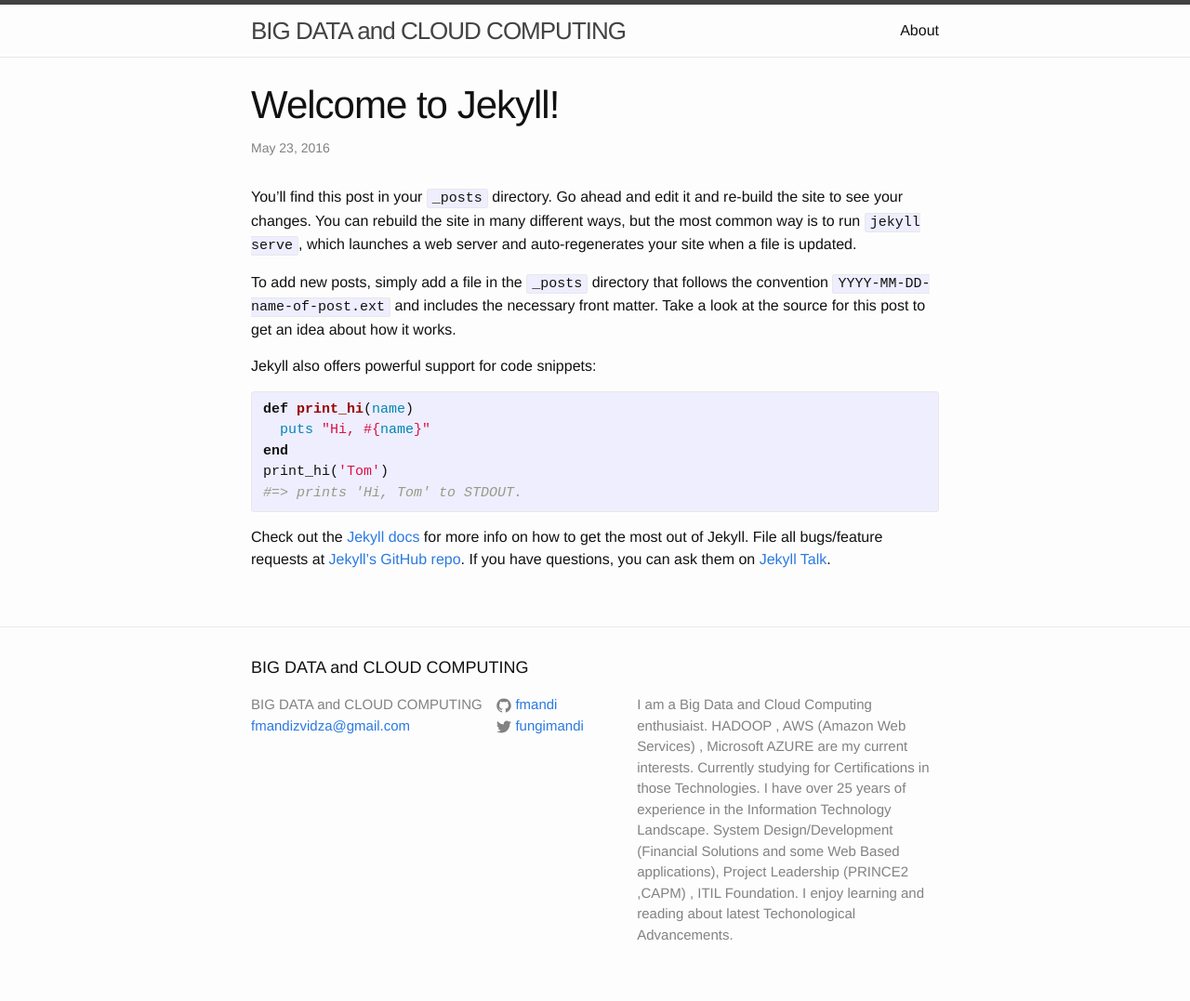
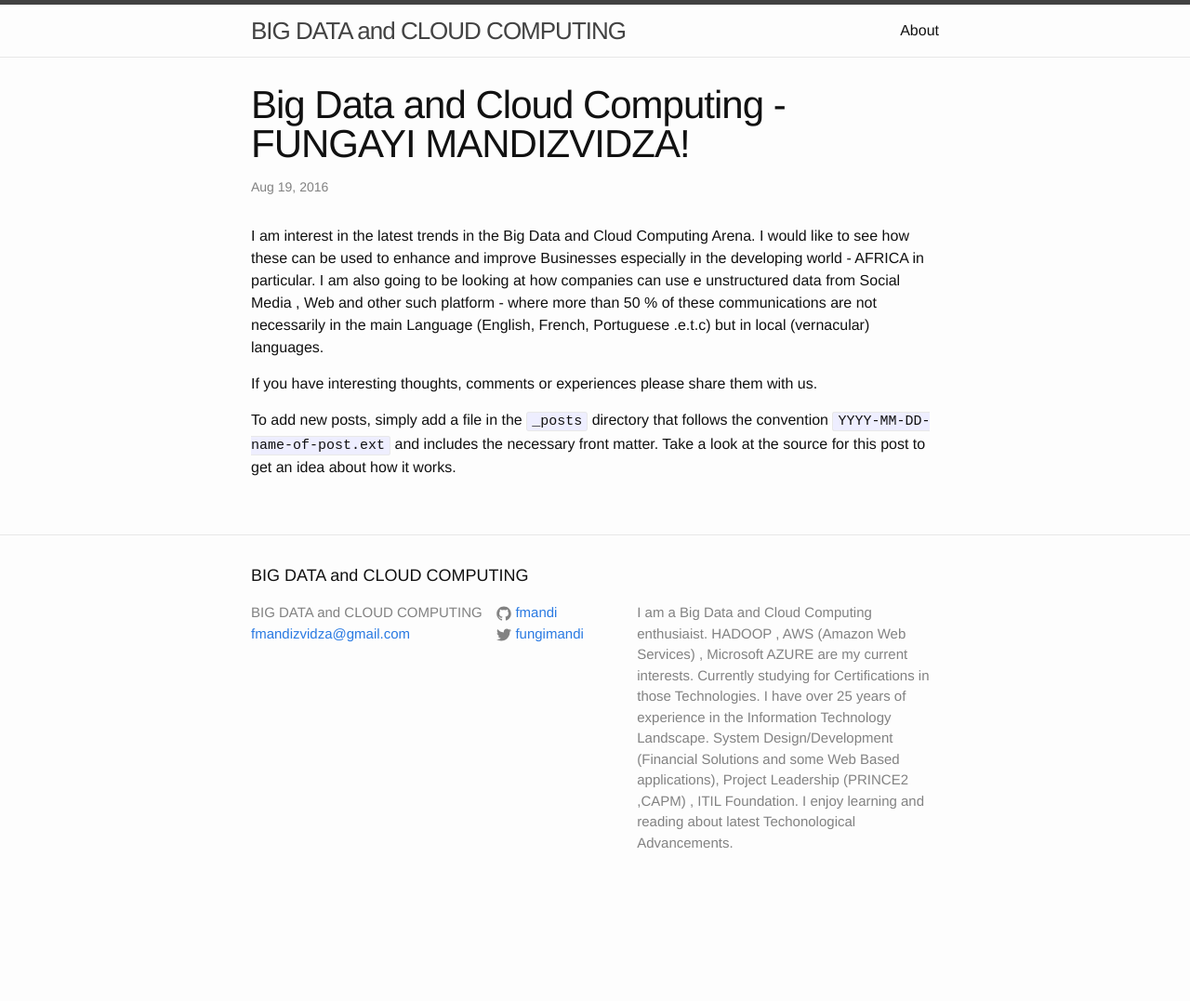
Before and after one commit to FMANDI/FMANDI.github.io, a Jekyll site: the page built from _posts/2016-05-23-welcome-to-jekyll.markdown, in a window 1280 px wide. Shown: the whole page at 93% size. Built offline with Jekyll 4.4.1, drawn with Linux system fonts in a browser that asks for light colours; after the commit the page ends 978 px from its top, so only the background shows below that.

Commit message:
Update 2016-05-23-welcome-to-jekyll.markdown

```diff
--- a/_posts/2016-05-23-welcome-to-jekyll.markdown
+++ b/_posts/2016-05-23-welcome-to-jekyll.markdown
@@ -1,25 +1,11 @@
 ---
 layout: post
-title:  "Welcome to Jekyll!"
-date:   2016-05-23 04:26:55 -0400
-categories: jekyll update
+title:  "Big Data and Cloud Computing - FUNGAYI MANDIZVIDZA!"
+date:   2016-08-19 09:32:55 + 0200
+categories: Current Discussions
 ---
-You’ll find this post in your `_posts` directory. Go ahead and edit it and re-build the site to see your changes. You can rebuild the site in many different ways, but the most common way is to run `jekyll serve`, which launches a web server and auto-regenerates your site when a file is updated.
+I am interest in the latest trends in the Big Data and Cloud Computing Arena. I would like to see how these can be used to enhance and improve Businesses especially in the developing world - AFRICA in particular. I am also going to be looking at how companies can use e unstructured data from Social Media , Web and other such platform -  where more than 50 % of these communications are not necessarily in the main Language (English, French, Portuguese .e.t.c) but in local (vernacular) languages.
+
+If you have interesting thoughts, comments or experiences please share them with us.
 
 To add new posts, simply add a file in the `_posts` directory that follows the convention `YYYY-MM-DD-name-of-post.ext` and includes the necessary front matter. Take a look at the source for this post to get an idea about how it works.
-
-Jekyll also offers powerful support for code snippets:
-
-{% highlight ruby %}
-def print_hi(name)
-  puts "Hi, #{name}"
-end
-print_hi('Tom')
-#=> prints 'Hi, Tom' to STDOUT.
-{% endhighlight %}
-
-Check out the [Jekyll docs][jekyll-docs] for more info on how to get the most out of Jekyll. File all bugs/feature requests at [Jekyll’s GitHub repo][jekyll-gh]. If you have questions, you can ask them on [Jekyll Talk][jekyll-talk].
-
-[jekyll-docs]: http://jekyllrb.com/docs/home
-[jekyll-gh]:   https://github.com/jekyll/jekyll
-[jekyll-talk]: https://talk.jekyllrb.com/
```
